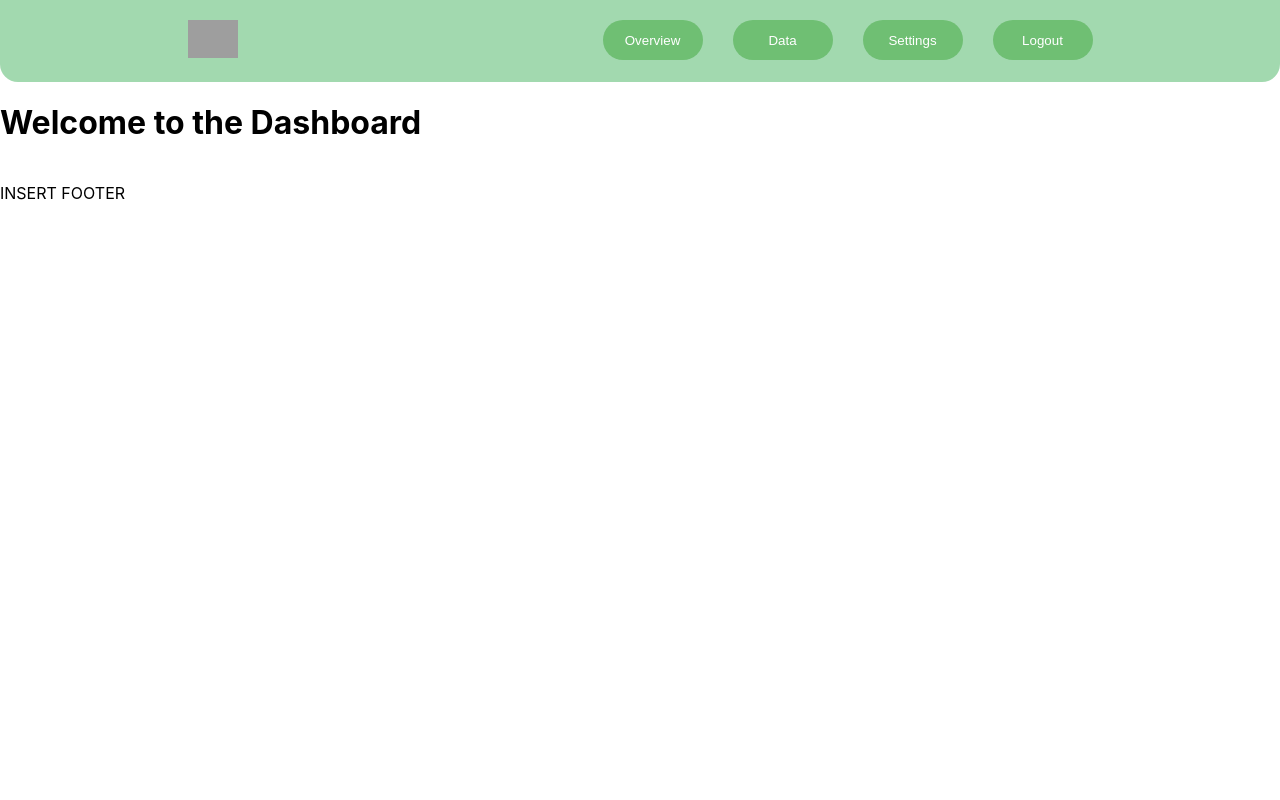
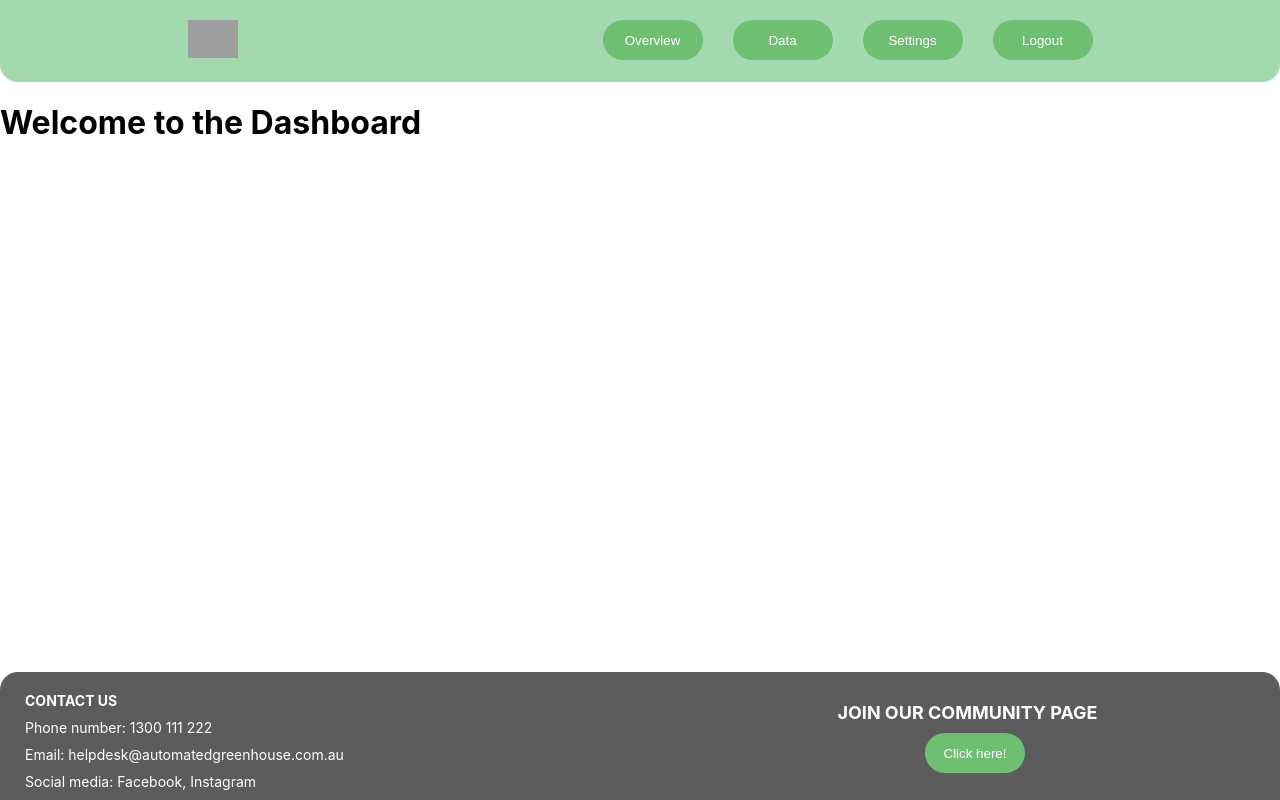
Before and after one commit to Jsolsky/Greenhouse_FE, a React (Create React App) app: page /dashboard in a window 1280 px wide. Built offline with nearby package versions, Linux system fonts and the light colour scheme; grey boxes are pictures that could not be loaded.

Commit message:
Adding in footer to page

```diff
--- a/src/App.css
+++ b/src/App.css
@@ -49,7 +49,7 @@
   display: block;
 }
 
-.nav-button {
+.nav-footer-button {
   background-color: #6fbf73;
   color: white;
   border: none;
@@ -60,7 +60,31 @@
   width: 100px
 }
 
-.nav-button:focus {
+.nav-footer-button:focus {
   background-color: #D9D9D9;
   color: black;
 }
+
+.App-footer-background{
+  display: flex;
+  width: 100%;
+  position: absolute;
+  left: 0;
+  bottom: 0;
+  background-color: #5C5C5C;
+  border-radius: 18px 18px 0px 0px;
+}
+
+.App-footer-column {
+  float: left;
+  width: 50%;
+  padding: 10px;
+}
+.App-footer-text{
+  color: white;
+  margin-left: 15px;
+  margin-top: 10px;
+  margin-bottom: 0px;
+  margin-right: 0px;
+  font-size: 14px
+}
--- /dev/null
+++ b/src/components/footer.js
@@ -0,0 +1,21 @@
+import React from "react";
+import '../App.css';
+
+function Footer() {
+    return (
+      <div className ="App-footer-background">
+          <div className ="App-footer-column">
+            <p className ="App-footer-text" style={{fontWeight: 'bold'}}>CONTACT US</p>
+            <p className ="App-footer-text">Phone number: 1300 111 222</p>
+            <p className ="App-footer-text">Email: helpdesk@automatedgreenhouse.com.au</p>
+            <p className ="App-footer-text">Social media: Facebook, Instagram</p>
+          </div>
+          <div className ="App-footer-column" style = {{textAlign: 'center'}}>
+            <p className ="App-footer-text" style={{fontWeight: 'bold', fontSize:'18px', padding: '10px'}}>JOIN OUR COMMUNITY PAGE </p>
+            <button className = "nav-footer-button">Click here!</button>
+          </div>
+        </div>
+    );
+  }
+
+ export default Footer;
--- a/src/components/navbar.js
+++ b/src/components/navbar.js
@@ -13,10 +13,10 @@ function Navbar() {
           <img src="Logo.png" alt="Logo" width="50px"/>
         </div>
         <div className="nav-links">
-          <button className="nav-button">Overview</button>
-          <button className="nav-button">Data</button>
-          <button className="nav-button">Settings</button>
-          <button className="nav-button" onClick={handleLogout}>Logout</button>
+          <button className="nav-footer-button">Overview</button>
+          <button className="nav-footer-button">Data</button>
+          <button className="nav-footer-button">Settings</button>
+          <button className="nav-footer-button" onClick={handleLogout}>Logout</button>
         </div>
       </div>
     );
--- a/src/components/protectedRoute.js
+++ b/src/components/protectedRoute.js
@@ -1,5 +1,6 @@
 import { useNavigate } from 'react-router-dom';
 import Navbar from "./navbar.js";
+import Footer from "./footer.js";
 
 function ProtectedRoute({ children }) {
   const token = localStorage.getItem('token');
@@ -14,7 +15,7 @@ function ProtectedRoute({ children }) {
         <Navbar />
         {children}
         <br/>
-        INSERT FOOTER
+        <Footer />
     </div>
   )
 }
```
